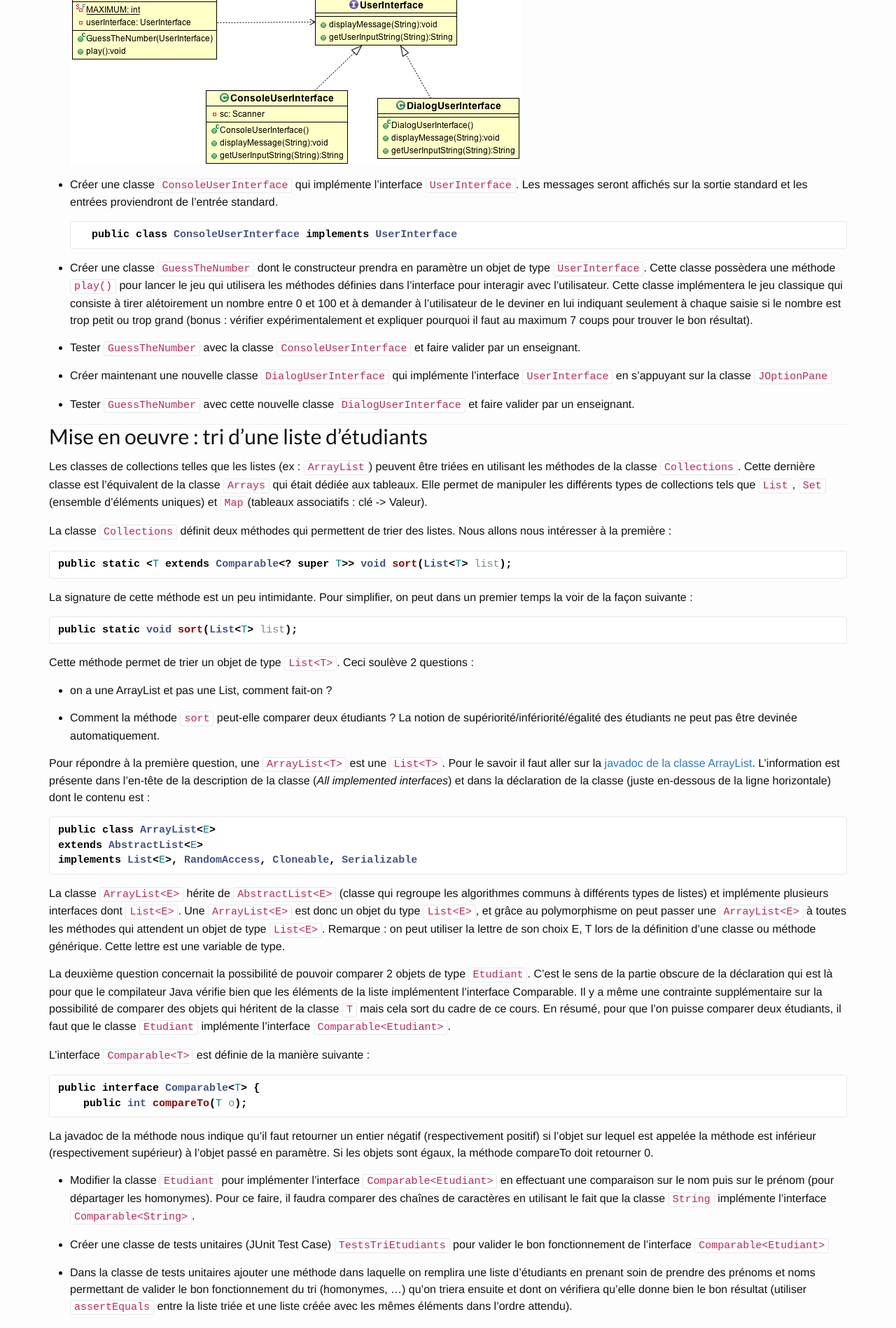
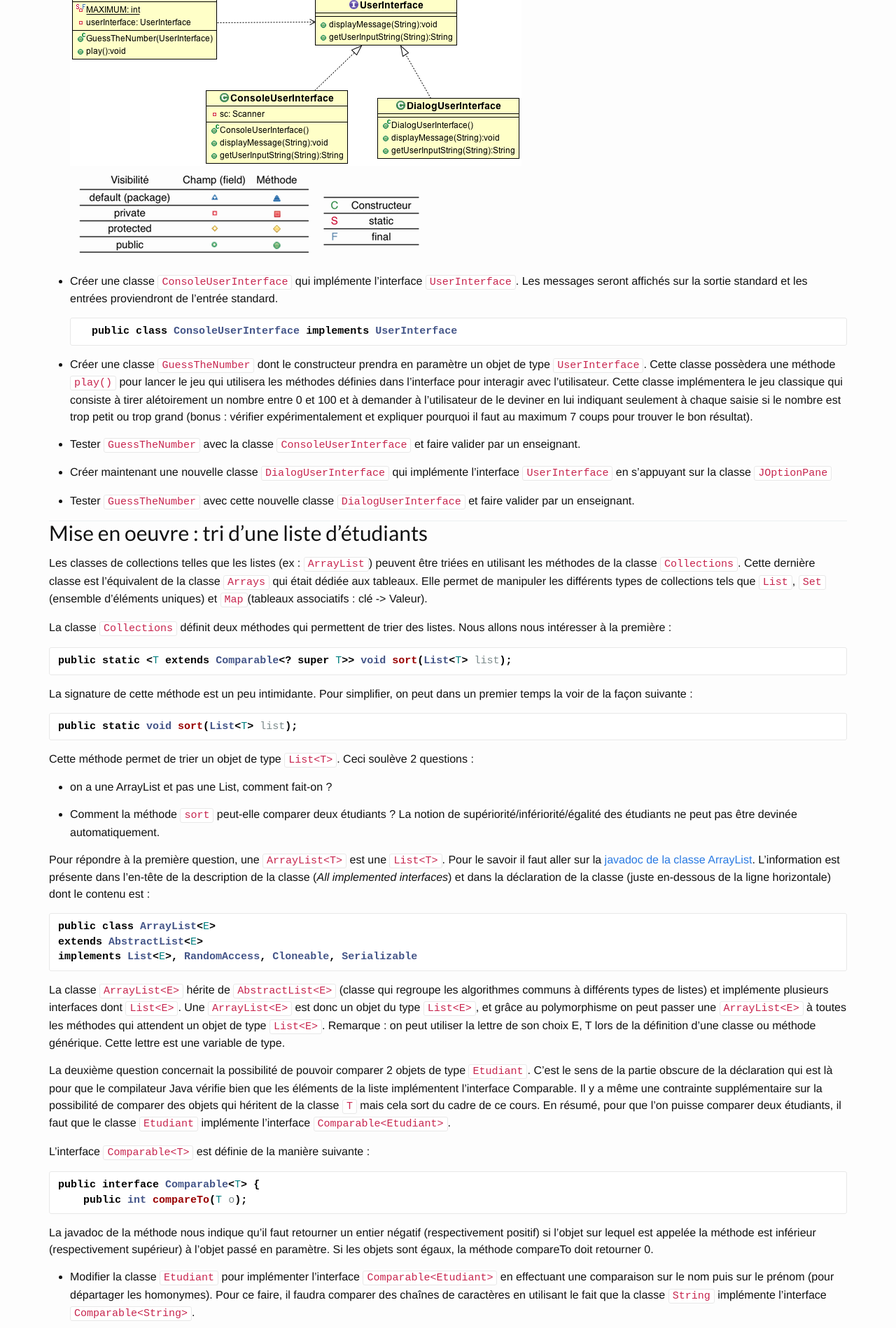
Before and after one commit to geiilyon/geiilyon.github.io, a Jekyll site: the page built from _collection_enonces/tp3.md, in a window 1280 px wide. Shown: the part 1489-3387 px from the top of the page at 70% size. Built offline with Jekyll 4.4.1, drawn with Linux system fonts in a browser that asks for light colours; nearby versions of some CDN libraries; Markdown is read by kramdown in place of the engine named in the settings.

Commit message:
LegendeUML

```diff
--- a/_collection_enonces/tp3.md
+++ b/_collection_enonces/tp3.md
@@ -48,6 +48,7 @@ De très nombreuses classes de la bibliothèque Java s'appuient sur les interfac
     L'idée est de définir une interface commune pour différentes classes qui permettront d'interagir avec l'utilisateur (en mode console et avec des boîtes de dialogue).
 
     ![GuessTheNumberClassDiagram](/img/GuessTheNumber.png)
+    ![Legende Eclispe UML](/img/EclipseUmlLegend.png)
 
 * Créer une classe `ConsoleUserInterface` qui implémente l'interface `UserInterface`. Les messages seront affichés sur la sortie standard et les entrées proviendront de l'entrée standard.
 
```
